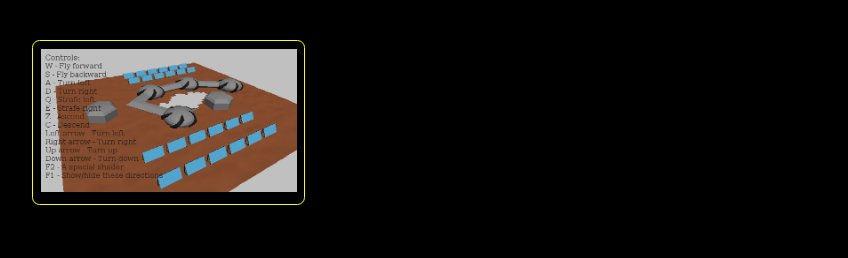
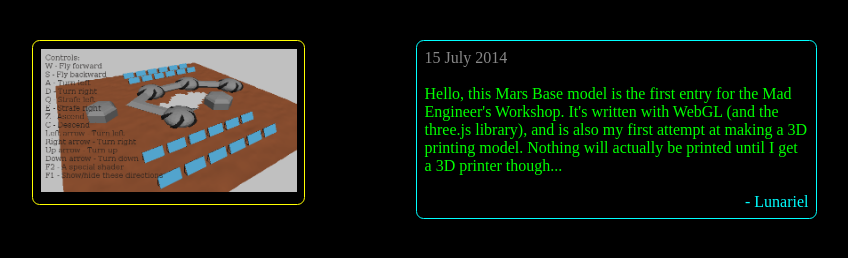
Before and after one commit to Densaugeo/mars, a website: page http/index.html in a window 1280 px wide. Shown: the whole page, without its empty margins (416-1264 px from the left). Drawn offline with Linux system fonts and the light colour scheme.

Commit message:
First blog-style entry!

```diff
--- a/http/index.html
+++ b/http/index.html
@@ -30,6 +30,22 @@ body {
 #mars:hover {
   border-color: #0F0;
 }
+#note {
+  position: absolute;
+  left: 65%;
+  top: 5%;
+  max-width: 30%;
+  padding: 2mm;
+  border: 1px solid #0FF;
+  border-radius: 2mm;
+}
+#note_name {
+  text-align: right;
+  color: #0FF;
+}
+#note_date {
+  color: #888;
+}
 </style>
 </head>
 
@@ -40,7 +56,17 @@ body {
 <a href="mars.html" target="_blank">
 <img src="mars_screen.png" width="100%"></img>
 </a>
-<text id="mars_text">WebGL view of <a href="http://www.thingiverse.com/thing:362133" target="_blank">my model</a> for the <a href="http://www.thingiverse.com/tag:MakerBotMars" target="_blank">MakerBotMars competition</a></text>
+<div id="mars_text">WebGL view of <a href="http://www.thingiverse.com/thing:362133" target="_blank">my model</a> for the <a href="http://www.thingiverse.com/tag:MakerBotMars" target="_blank">MakerBotMars competition</a></div>
+</div>
+
+<div id="note">
+<div id="note_date">15 July 2014</div>
+<br />
+<div id="note_text">Hello, this Mars Base model is the first entry for the Mad Engineer's Workshop.
+It's written with WebGL (and the three.js library), and is also my first attempt at making a 3D printing model.
+Nothing will actually be printed until I get a 3D printer though...</div>
+<br />
+<div id="note_name">- Lunariel</div>
 </div>
 
 </body>
```
